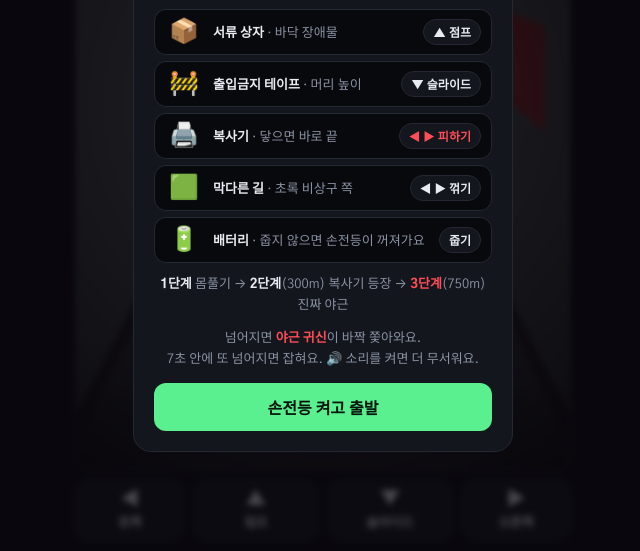
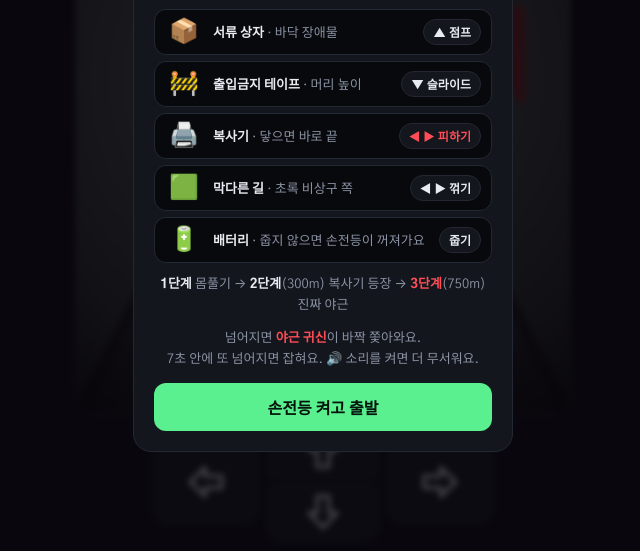
Before and after one commit to JangWoo-Kim/games, a plain HTML site: page run/index.html in a window 1280 px wide. Shown: the part 249-800 px from the top of the page, without its empty margins (317-957 px from the left). Drawn offline with Linux system fonts and the light colour scheme; animation ran at ten frames a second.

Commit message:
Add files via upload

```diff
--- a/run/index.html
+++ b/run/index.html
@@ -34,9 +34,12 @@ h1 b{color:var(--accent);font-weight:400}
 .stage{flex:1 1 0;min-height:0;position:relative;border-radius:16px;overflow:hidden;border:1px solid var(--line);touch-action:none;background:#000}
 #cv{position:absolute;inset:0;width:100%;height:100%;display:block}
 .toast{position:absolute;left:50%;transform:translateX(-50%);top:40px;max-width:92%;width:max-content;text-align:center;font:800 16px var(--f-body);pointer-events:none;background:rgba(20,16,26,.78);padding:6px 14px;border-radius:999px;opacity:0;transition:opacity .2s}
-.pad{flex:none;display:grid;grid-template-columns:1fr 1.15fr 1.15fr 1fr;gap:8px}
-.pad button{height:62px;border-radius:14px;border:1px solid var(--line);background:var(--surface);color:var(--ink);font:800 13px var(--f-body);display:flex;flex-direction:column;align-items:center;justify-content:center;gap:3px;touch-action:none;cursor:pointer}
-.pad button span{font-size:20px;line-height:1}
+.pad{flex:none;display:grid;grid-template-columns:1fr 1.05fr 1fr;grid-template-rows:58px 58px;grid-template-areas:"l u r" "l d r";gap:3px 8px;width:100%;max-width:340px;margin:0 auto}
+.pad button{border-radius:14px;border:1px solid var(--line);background:var(--surface);color:var(--ink);display:flex;align-items:center;justify-content:center;touch-action:none;cursor:pointer;padding:0}
+.pad button svg{width:40px;height:40px;fill:none;stroke:currentColor;stroke-width:2;stroke-linejoin:round}
+.pad [data-k="U"]{grid-area:u;border-radius:14px 14px 6px 6px}.pad [data-k="D"]{grid-area:d;border-radius:6px 6px 14px 14px}
+.pad [data-k="L"]{grid-area:l;align-self:center;height:84px}.pad [data-k="R"]{grid-area:r;align-self:center;height:84px}
+.pad [data-k="D"] svg{transform:rotate(180deg)}.pad [data-k="L"] svg{transform:rotate(-90deg)}.pad [data-k="R"] svg{transform:rotate(90deg)}
 .pad button.on{background:var(--accent);color:var(--accent-ink);border-color:var(--accent)}
 .guide{display:flex;flex-direction:column;gap:6px;text-align:left}
 .guide div{display:grid;grid-template-columns:38px 1fr auto;align-items:center;gap:10px;background:var(--bg);border:1px solid var(--line);border-radius:12px;padding:7px 10px;font-size:13px;color:var(--muted)}
@@ -75,10 +78,10 @@ h1 b{color:var(--accent);font-weight:400}
   </div>
   <div class="stage" id="stage"><canvas id="cv"></canvas><div class="toast" id="toast"></div></div>
   <div class="pad" id="pad">
-    <button data-k="L" aria-label="왼쪽"><span>◀</span>왼쪽</button>
-    <button data-k="U" aria-label="점프"><span>▲</span>점프</button>
-    <button data-k="D" aria-label="슬라이드"><span>▼</span>슬라이드</button>
-    <button data-k="R" aria-label="오른쪽"><span>▶</span>오른쪽</button>
+    <button data-k="U" aria-label="점프"><svg viewBox="0 0 24 24"><path d="M12 2.5 20.5 11.5H15.5V21.5H8.5V11.5H3.5Z"/></svg></button>
+    <button data-k="L" aria-label="왼쪽"><svg viewBox="0 0 24 24"><path d="M12 2.5 20.5 11.5H15.5V21.5H8.5V11.5H3.5Z"/></svg></button>
+    <button data-k="R" aria-label="오른쪽"><svg viewBox="0 0 24 24"><path d="M12 2.5 20.5 11.5H15.5V21.5H8.5V11.5H3.5Z"/></svg></button>
+    <button data-k="D" aria-label="슬라이드"><svg viewBox="0 0 24 24"><path d="M12 2.5 20.5 11.5H15.5V21.5H8.5V11.5H3.5Z"/></svg></button>
   </div>
 </div>
 <div class="ov" id="ov" hidden><div class="card" id="card"></div></div>
```
